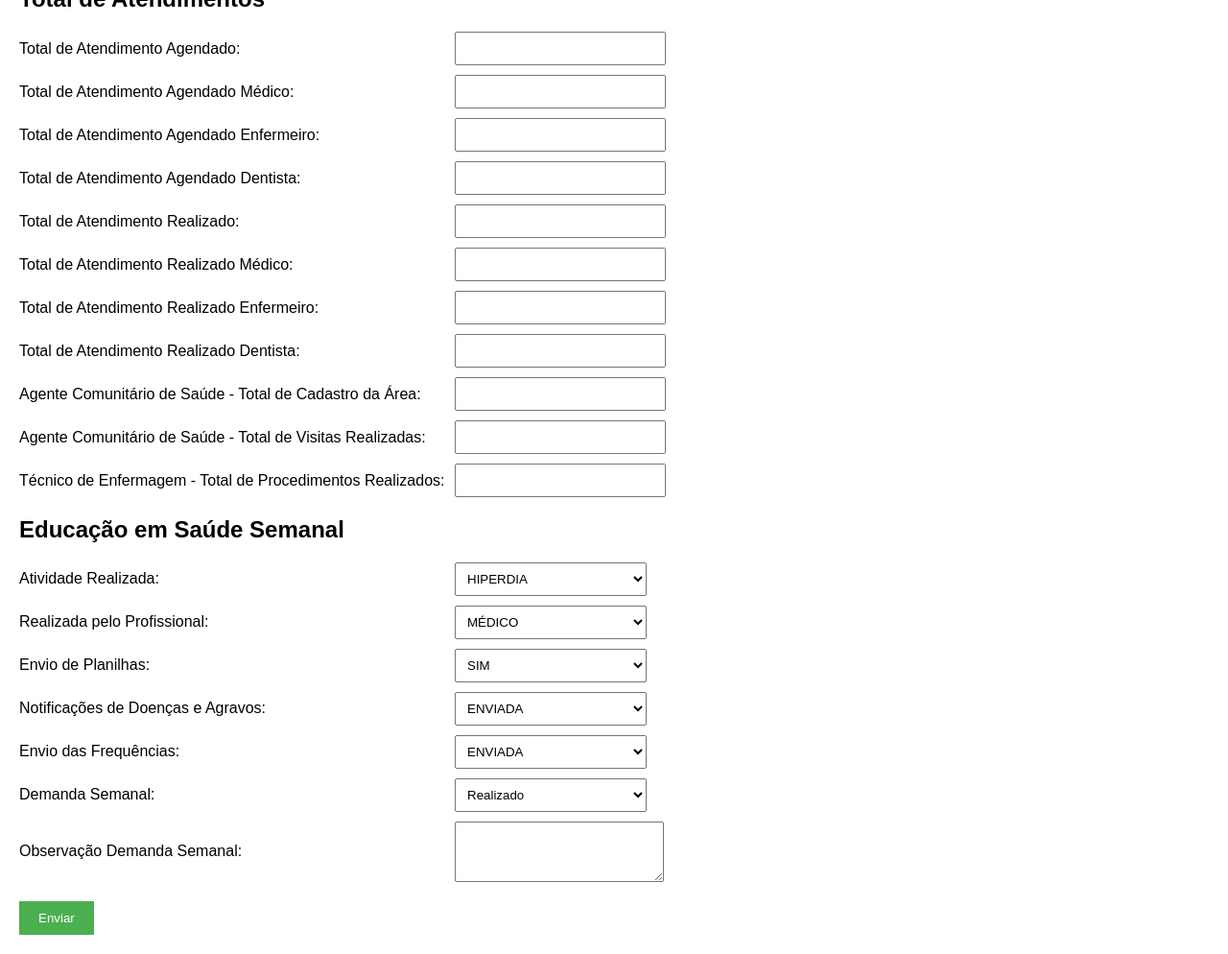
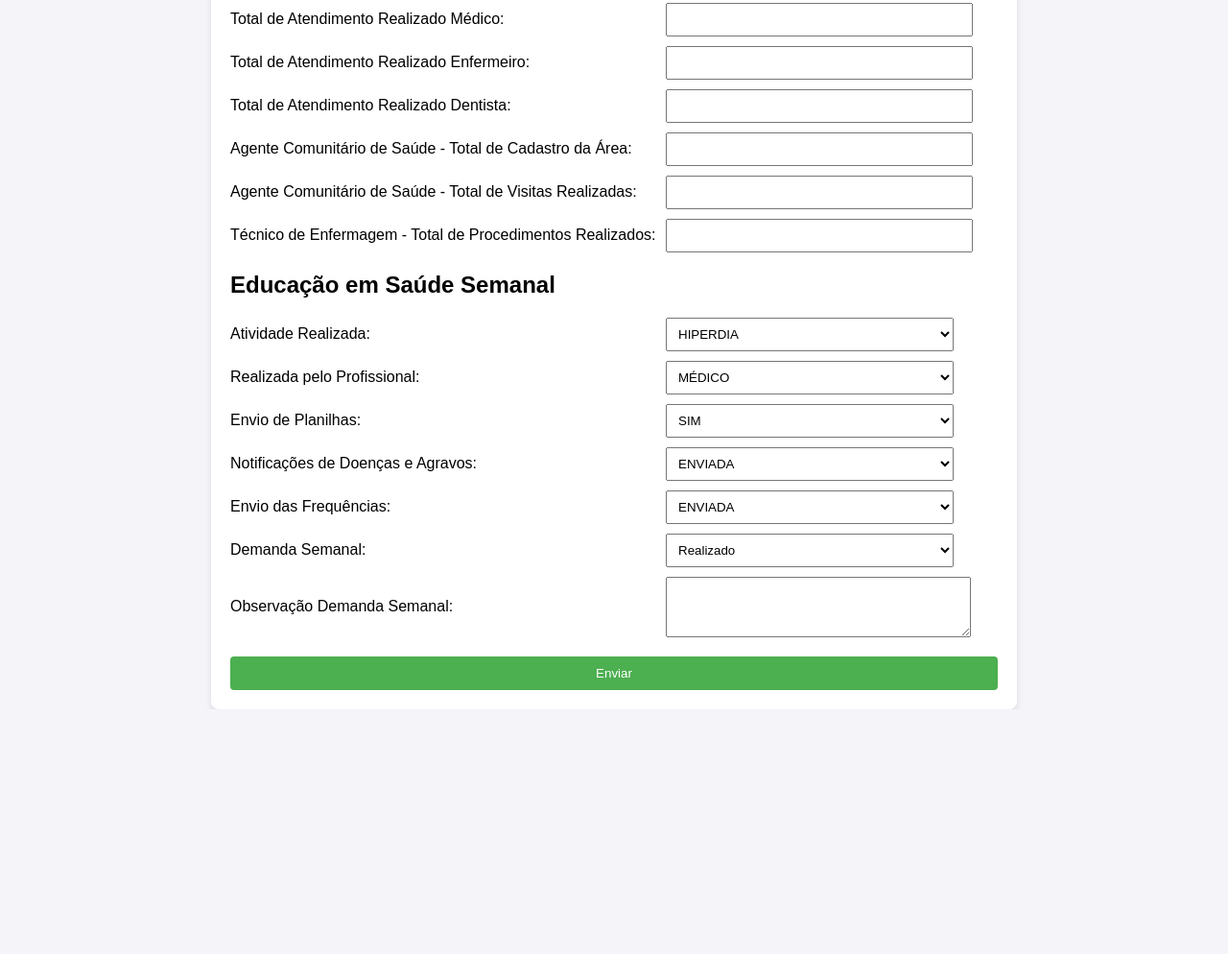
Before and after one commit to n3agenciaderesultados/gerentesaude.cadastro, a plain HTML site: page index.html in a window 1280 px wide. Shown: the part 335-1329 px from the top of the page at 96% size. After the commit the page ends 1074 px from the top, so only its background shows below. Drawn offline with Linux system fonts and the light colour scheme.

Commit message:
Update index.html

```diff
--- a/index.html
+++ b/index.html
@@ -7,7 +7,24 @@
     <style>
         body {
             font-family: Arial, sans-serif;
-            margin: 20px;
+            margin: 0;
+            padding: 0;
+            display: flex;
+            justify-content: center; /* Centraliza horizontalmente */
+            align-items: center; /* Centraliza verticalmente */
+            height: 100vh; /* Altura total da viewport */
+            background-color: #f4f4f9; /* Fundo claro */
+        }
+        .form-container {
+            width: 800px; /* Largura máxima do formulário */
+            background-color: white;
+            padding: 20px;
+            border-radius: 8px;
+            box-shadow: 0 4px 6px rgba(0, 0, 0, 0.1); /* Sombra suave */
+        }
+        h1 {
+            text-align: center; /* Centraliza o título */
+            margin-bottom: 20px;
         }
         .container {
             margin-bottom: 20px;
@@ -29,18 +46,22 @@
         input[type="number"],
         select,
         textarea {
-            width: 200px; /* Largura fixa para os campos de entrada */
+            width: 300px; /* Largura aumentada para 300px */
             padding: 8px;
         }
         textarea {
             resize: vertical; /* Permite redimensionar verticalmente */
         }
         button {
-            padding: 10px 20px;
+            display: block;
+            width: 100%; /* Botão ocupa toda a largura do contêiner */
+            padding: 10px;
             background-color: #4CAF50;
             color: white;
             border: none;
             cursor: pointer;
+            margin-top: 20px;
+            border-radius: 4px;
         }
         button:hover {
             background-color: #45a049;
@@ -48,6 +69,7 @@
     </style>
 </head>
 <body>
+    <div class="form-container">
         <h1>Formulário de Atendimento</h1>
 
         <!-- Primeiro Contêiner -->
@@ -254,5 +276,6 @@
                 });
             }
         </script>
+    </div>
 </body>
 </html>
```
Lines whose indentation alone changed are shown as unchanged.
